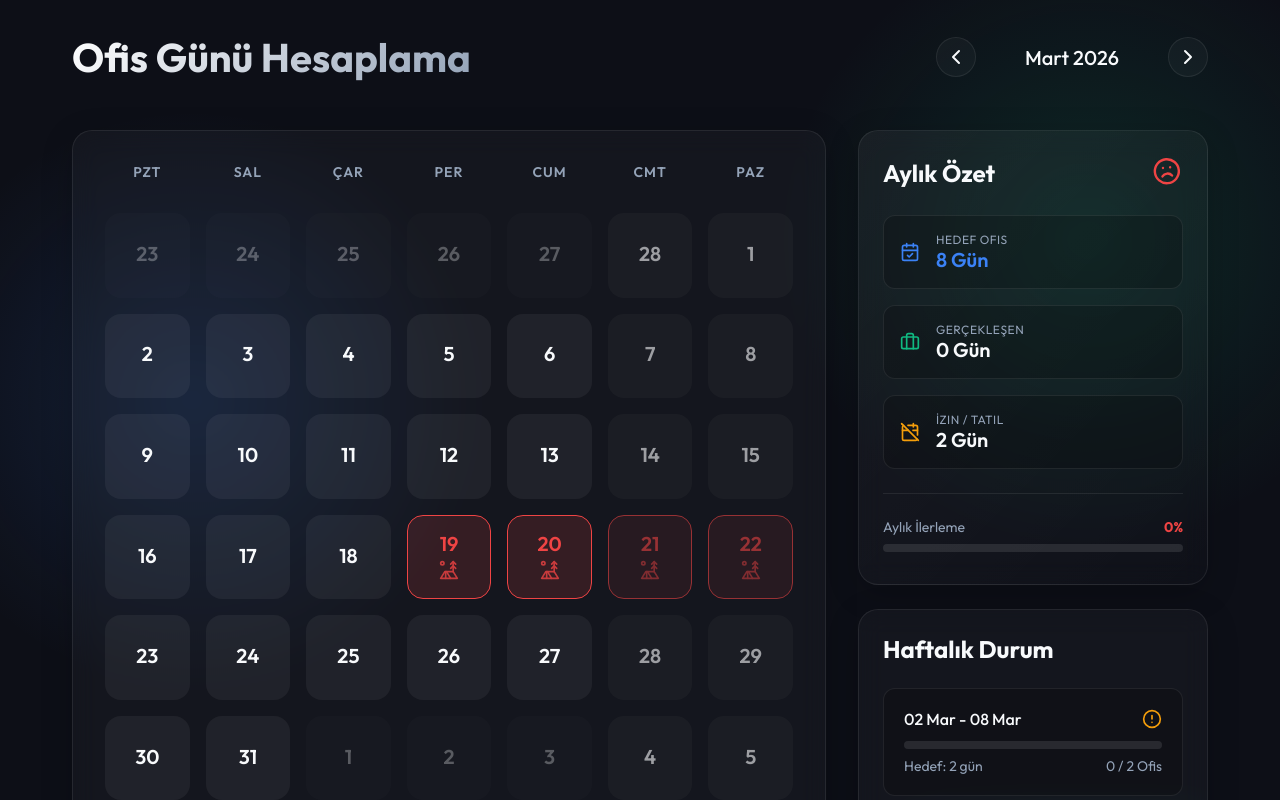
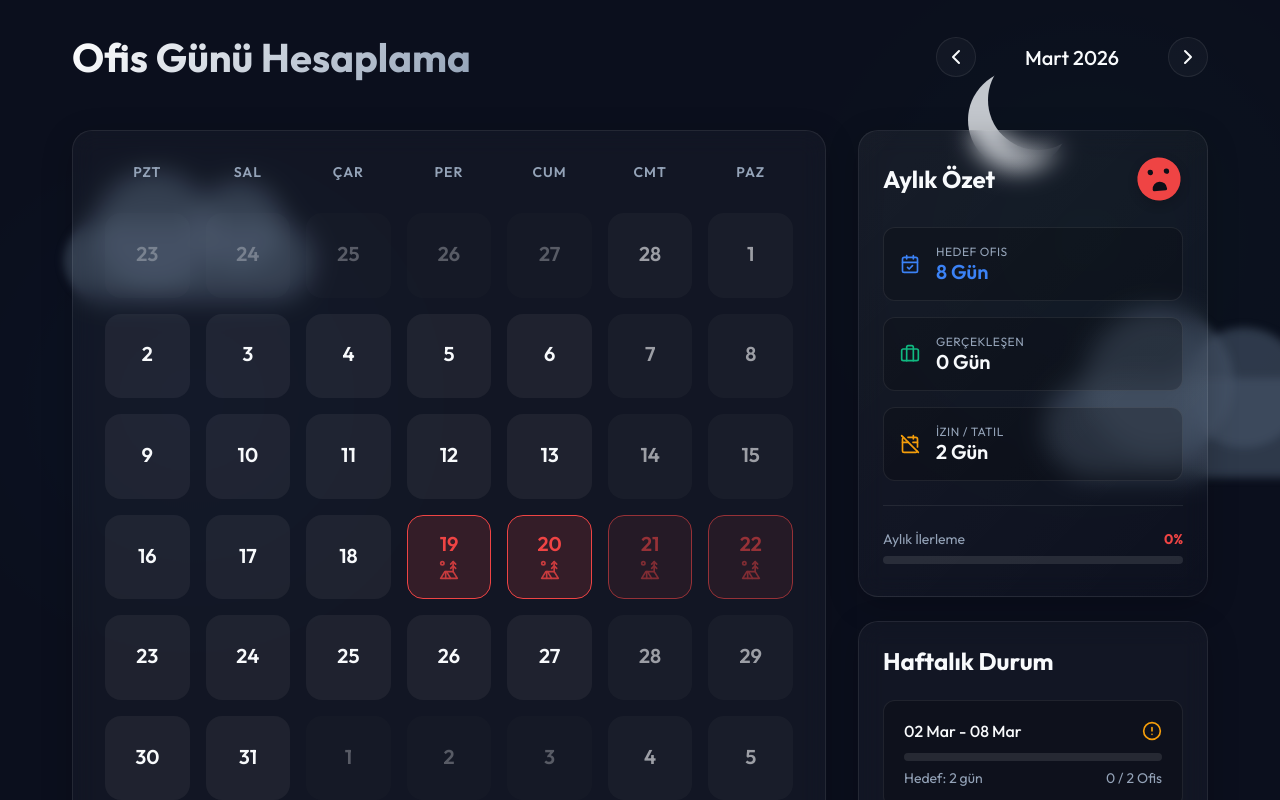
Before and after one commit to orkanhaliloglu/ofisgunu, a React (Vite) app: page / in a window 1280 px wide. Shown: the top 800 px of the page. Built offline with nearby package versions, Linux system fonts and the light colour scheme.

Commit message:
add dynamic sun and moon background based on office days, keeping original dark theme

```diff
--- a/src/App.jsx
+++ b/src/App.jsx
@@ -1,7 +1,7 @@
-import React, { useState } from 'react';
-import { addMonths, subMonths } from 'date-fns';
+import React, { useState, useMemo } from 'react';
+import { addMonths, subMonths, isSameMonth } from 'date-fns';
 import { ChevronLeft, ChevronRight, Building2, Home, Palmtree, TentTree } from 'lucide-react';
-import { getCalendarWeeks, formatMonthYear } from './utils/dateHelpers';
+import { getCalendarWeeks, formatMonthYear, isWorkingDay, getDateKey, isPublicHoliday, calculateRequiredOfficeDays } from './utils/dateHelpers';
 import { useAttendanceData } from './hooks/useAttendanceData';
 import Calendar from './components/Calendar';
 import WeeklyTracker from './components/WeeklyTracker';
@@ -21,8 +21,54 @@ function App() {
   const weeks = getCalendarWeeks(year, monthIndex);
   const currentMonthStr = formatMonthYear(year, monthIndex);
 
+  // Calculate month's progress for dynamic background
+  const completionPercent = useMemo(() => {
+    let totalOffice = 0;
+    let totalRequired = 0;
+
+    weeks.forEach(week => {
+      const monthDays = week.filter(date => isSameMonth(date, currentDate));
+      const weekDays = monthDays.filter(isWorkingDay);
+      if (weekDays.length === 0) return;
+
+      let weekLeaves = 0;
+
+      weekDays.forEach(date => {
+        const key = getDateKey(date);
+        const status = getDayStatus(key);
+        const isHoliday = isPublicHoliday(date);
+
+        if (isHoliday || status === 'leave' || status === 'holiday') {
+          weekLeaves++;
+        } else if (status === 'office') {
+          totalOffice++;
+        }
+      });
+
+      const activeWorkingDays = weekDays.length - weekLeaves;
+      if (activeWorkingDays > 0) {
+        totalRequired += calculateRequiredOfficeDays(activeWorkingDays);
+      }
+    });
+
+    return totalRequired > 0 ? Math.min(100, (totalOffice / totalRequired) * 100) : 100;
+  }, [weeks, currentDate, getDayStatus]);
+
+  // Determine background class
+  let bgClass = "bg-state-cloudy";
+  if (completionPercent >= 100) bgClass = "bg-state-sunny";
+  else if (completionPercent >= 50) bgClass = "bg-state-mixed";
+
   return (
-    <div className="app-container">
+    <div className={`app-wrapper ${bgClass}`}>
+      <div className="dynamic-background">
+        <div className="moon"></div>
+        <div className="sun"></div>
+        <div className="cloud cloud-1"></div>
+        <div className="cloud cloud-2"></div>
+        <div className="cloud cloud-3"></div>
+      </div>
+      <div className="app-container">
       <header className="header animate-pop">
         <h1>Ofis Günü Hesaplama</h1>
 
@@ -83,6 +129,7 @@ function App() {
         <p>by orkan</p>
       </footer>
     </div>
+    </div>
   );
 }
 
--- a/src/components/MonthlySummary.jsx
+++ b/src/components/MonthlySummary.jsx
@@ -1,7 +1,7 @@
 import React from 'react';
 import { isSameMonth } from 'date-fns';
 import { isWorkingDay, getDateKey, calculateRequiredOfficeDays, isPublicHoliday } from '../utils/dateHelpers';
-import { Briefcase, CalendarCheck, CalendarOff, Smile, Meh, Frown } from 'lucide-react';
+import { Briefcase, CalendarCheck, CalendarOff } from 'lucide-react';
 
 export default function MonthlySummary({ weeks, activeMonthDate, getDayStatus }) {
   let totalWorkingDays = 0;
@@ -46,19 +46,20 @@ export default function MonthlySummary({ weeks, activeMonthDate, getDayStatus })
   if (isHappy) faceColor = 'var(--color-home)'; // Happy (Green)
   else if (isMeh) faceColor = 'var(--color-leave)'; // Meh (Amber)
 
+  // Face classes for CSS illustration
+  const faceStateClass = isHappy ? 'is-happy' : isMeh ? 'is-meh' : 'is-sad';
+
   return (
     <div className="glass-panel monthly-summary animate-pop">
       <div style={{display: 'flex', justifyContent: 'space-between', alignItems: 'center', marginBottom: '1.5rem'}}>
         <h2 style={{margin: 0}}>Aylık Özet</h2>
-        <div
-          className="happiness-face"
-          style={{
-            color: faceColor,
-            transition: 'all 0.5s ease',
-            transform: isHappy ? 'scale(1.1) rotate(5deg)' : isSad ? 'scale(0.9) rotate(-5deg)' : 'scale(1)'
-          }}
-        >
-          {isHappy ? <Smile size={32} /> : isMeh ? <Meh size={32} /> : <Frown size={32} />}
+
+        <div className={`illustration-face ${faceStateClass}`} style={{ backgroundColor: faceColor }}>
+          <div className="face-eyes">
+            <div className="eye"></div>
+            <div className="eye"></div>
+          </div>
+          <div className="face-mouth"></div>
         </div>
       </div>
 
--- a/src/index.css
+++ b/src/index.css
@@ -26,14 +26,160 @@
 body {
   margin: 0;
   font-family: 'Outfit', sans-serif;
+  color: var(--text-primary);
+  min-height: 100vh;
+  -webkit-font-smoothing: antialiased;
   background-color: var(--bg-color);
-  color: var(--text-primary);
   background-image:
     radial-gradient(circle at 15% 50%, rgba(59, 130, 246, 0.15), transparent 25%),
     radial-gradient(circle at 85% 30%, rgba(16, 185, 129, 0.15), transparent 25%);
   background-attachment: fixed;
+  overflow-x: hidden;
+}
+
+/* Dynamic Background Wrapper */
+.app-wrapper {
   min-height: 100vh;
-  -webkit-font-smoothing: antialiased;
+  position: relative;
+  overflow: hidden;
+}
+
+/* Background overlay based on state to darken/lighten the whole screen slightly */
+.app-wrapper::before {
+  content: '';
+  position: absolute;
+  top: 0; left: 0; right: 0; bottom: 0;
+  z-index: -2;
+  transition: background-color 2s ease;
+  pointer-events: none;
+}
+
+.bg-state-cloudy::before {
+  background-color: rgba(10, 15, 30, 0.8); /* Dark and gloomy */
+}
+.bg-state-mixed::before {
+  background-color: rgba(30, 58, 138, 0.2); /* clearing up */
+}
+.bg-state-sunny::before {
+  background-color: rgba(56, 189, 248, 0.1); /* Bright */
+}
+
+/* Sun / Moon Animation */
+.dynamic-background {
+  position: absolute;
+  top: 0; left: 0; right: 0; bottom: 0;
+  z-index: -1;
+  pointer-events: none;
+  overflow: hidden;
+}
+
+/* Moon for cloudy state */
+.moon {
+  position: absolute;
+  top: 50px;
+  right: 15%;
+  width: 100px;
+  height: 100px;
+  border-radius: 50%;
+  background: transparent;
+  box-shadow: -20px 20px 0 0 #f1f5f9;
+  transition: all 2s ease;
+  opacity: 0;
+  transform: translateY(-50px);
+}
+
+.bg-state-cloudy .moon {
+  opacity: 0.8;
+  transform: translateY(0);
+}
+
+/* Sun for sunny state */
+.sun {
+  position: absolute;
+  top: -50px;
+  right: -50px;
+  width: 300px;
+  height: 300px;
+  background: radial-gradient(circle, rgba(253,224,71,0.8) 0%, rgba(253,224,71,0.2) 40%, transparent 70%);
+  border-radius: 50%;
+  filter: blur(10px);
+  transition: all 2s cubic-bezier(0.4, 0, 0.2, 1);
+  transform: scale(0.5) translate(100px, -100px);
+  opacity: 0;
+}
+
+.bg-state-mixed .sun {
+  transform: scale(0.8) translate(0, 0);
+  opacity: 0.5;
+}
+
+.bg-state-sunny .sun {
+  transform: scale(1) translate(-50px, 50px);
+  opacity: 1;
+}
+
+/* Clouds Animation */
+.cloud {
+  position: absolute;
+  border-radius: 50px;
+  filter: blur(4px);
+  transition: all 2s ease;
+}
+
+.cloud::before, .cloud::after {
+  content: '';
+  position: absolute;
+  background: inherit;
+  border-radius: 50%;
+}
+
+.cloud-1 {
+  width: 250px; height: 80px;
+  top: 15%; left: 5%;
+  animation: float 20s infinite ease-in-out;
+}
+.cloud-1::before { width: 120px; height: 120px; top: -50px; left: 30px; }
+.cloud-1::after { width: 90px; height: 90px; top: -40px; right: 30px; }
+
+.cloud-2 {
+  width: 300px; height: 100px;
+  top: 25%; right: -5%;
+  animation: float 25s infinite ease-in-out reverse;
+}
+.cloud-2::before { width: 150px; height: 150px; top: -70px; left: 40px; }
+.cloud-2::after { width: 120px; height: 120px; top: -50px; right: 40px; }
+
+.cloud-3 {
+  width: 200px; height: 70px;
+  bottom: 25%; left: 15%;
+  animation: float 18s infinite ease-in-out 5s;
+}
+.cloud-3::before { width: 90px; height: 90px; top: -40px; left: 20px; }
+.cloud-3::after { width: 70px; height: 70px; top: -30px; right: 20px; }
+
+/* Cloud states */
+.bg-state-cloudy .cloud {
+  background: rgba(71, 85, 105, 0.6); /* Heavy, dark clouds */
+  transform: scale(1) translateX(0);
+  opacity: 1;
+}
+
+.bg-state-mixed .cloud {
+  background: rgba(148, 163, 184, 0.3); /* Lighter clouds */
+  transform: scale(0.8) translateX(-10vw);
+  opacity: 0.5;
+}
+
+.bg-state-sunny .cloud {
+  background: rgba(255, 255, 255, 0.1); /* Very faint clouds moving away */
+  transform: scale(0.5) translateX(-30vw);
+  opacity: 0;
+}
+
+@keyframes float {
+  0% { transform: translateY(0); }
+  50% { transform: translateY(-15px); }
+  100% { transform: translateY(0); }
 }
 
 * {
@@ -454,6 +600,82 @@ body {
   animation: popIn 0.4s cubic-bezier(0.4, 0, 0.2, 1) forwards;
 }
 
+/* Face Illustration */
+.illustration-face {
+  width: 48px;
+  height: 48px;
+  border-radius: 50%;
+  position: relative;
+  display: flex;
+  flex-direction: column;
+  align-items: center;
+  justify-content: center;
+  box-shadow: 0 4px 12px rgba(0, 0, 0, 0.2);
+  transition: all 0.5s cubic-bezier(0.4, 0, 0.2, 1);
+  overflow: hidden;
+}
+
+.face-eyes {
+  display: flex;
+  gap: 12px;
+  margin-bottom: 6px;
+  margin-top: -4px;
+}
+
+.eye {
+  width: 6px;
+  height: 8px;
+  background-color: var(--bg-color);
+  border-radius: 4px;
+  transition: all 0.4s ease;
+}
+
+.face-mouth {
+  width: 20px;
+  height: 4px;
+  background-color: var(--bg-color);
+  border-radius: 4px;
+  transition: all 0.4s cubic-bezier(0.4, 0, 0.2, 1);
+  transform-origin: center top;
+}
+
+/* Face States */
+.illustration-face.is-happy {
+  transform: scale(1.1) rotate(5deg);
+}
+.illustration-face.is-happy .eye {
+  height: 6px;
+  transform: translateY(2px) scaleY(0.8);
+}
+.illustration-face.is-happy .face-mouth {
+  height: 12px;
+  border-radius: 2px 2px 12px 12px;
+  transform: translateY(2px);
+}
+
+.illustration-face.is-meh {
+  transform: scale(1);
+}
+.illustration-face.is-meh .face-mouth {
+  width: 16px;
+  height: 4px;
+  border-radius: 4px;
+}
+
+.illustration-face.is-sad {
+  transform: scale(0.9) rotate(-5deg);
+}
+.illustration-face.is-sad .eye {
+  height: 6px;
+  transform: translateY(2px);
+}
+.illustration-face.is-sad .face-mouth {
+  height: 10px;
+  width: 16px;
+  border-radius: 12px 12px 2px 2px;
+  transform: translateY(4px);
+}
+
 /* Footer */
 .footer {
   grid-column: 1 / -1;
```
